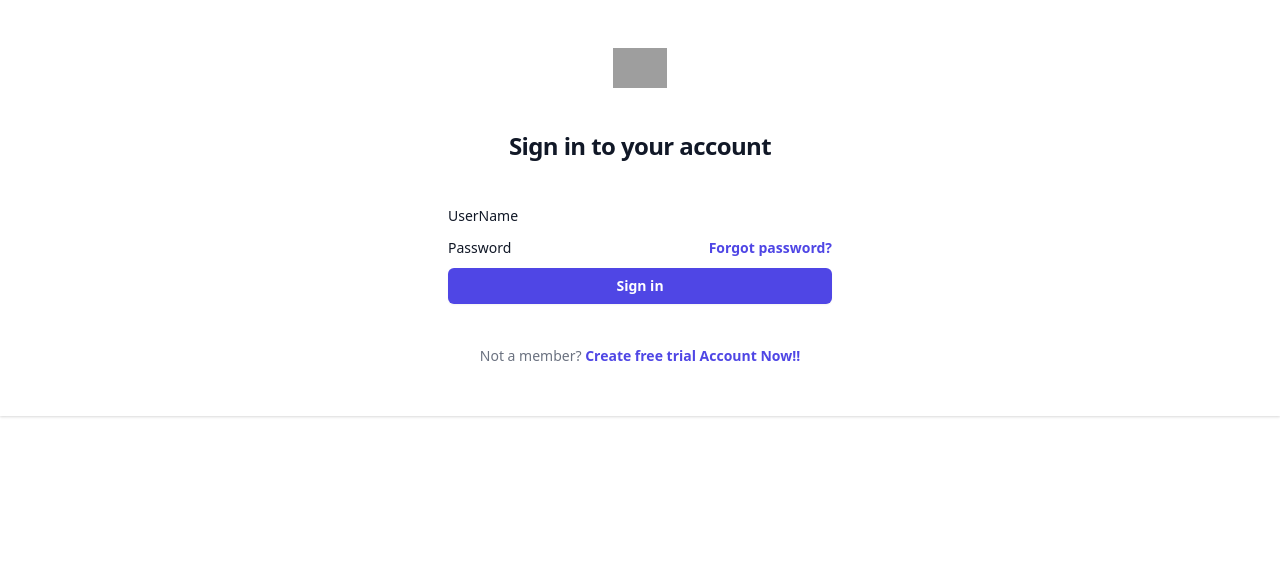
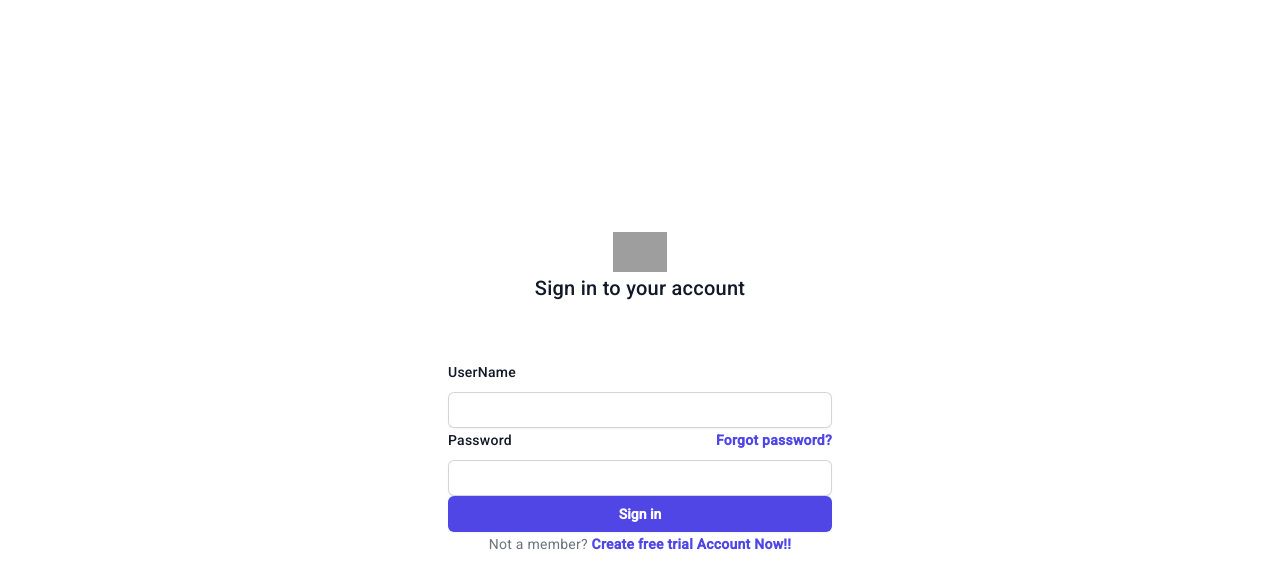
Before and after one commit to vickymayowa/Budget-Application-Using-Angular, an Angular app: page /login in a window 1280 px wide. Shown: the top 588 px of the page. Built offline with nearby package versions, Linux system fonts and the light colour scheme; grey boxes are pictures that could not be loaded.

Commit message:
Working on angular materail to use snackbar

```diff
--- a/angular.json
+++ b/angular.json
@@ -25,6 +25,7 @@
               "src/assets"
             ],
             "styles": [
+              "@angular/material/prebuilt-themes/indigo-pink.css",
               "src/styles.css"
             ],
             "scripts": []
@@ -87,6 +88,7 @@
               "src/assets"
             ],
             "styles": [
+              "@angular/material/prebuilt-themes/indigo-pink.css",
               "src/styles.css"
             ],
             "scripts": []
--- a/package.json
+++ b/package.json
@@ -11,10 +11,12 @@
   "private": true,
   "dependencies": {
     "@angular/animations": "^16.2.0",
+    "@angular/cdk": "^16.2.12",
     "@angular/common": "^16.2.0",
     "@angular/compiler": "^16.2.0",
     "@angular/core": "^16.2.0",
     "@angular/forms": "^16.2.0",
+    "@angular/material": "^16.2.12",
     "@angular/platform-browser": "^16.2.0",
     "@angular/platform-browser-dynamic": "^16.2.0",
     "@angular/router": "^16.2.0",
--- a/src/app/app.module.ts
+++ b/src/app/app.module.ts
@@ -8,6 +8,7 @@
 import { BudgetComponent } from './budget/budget.component';
 import { ErrorpageComponent } from './errorpage/errorpage.component';
 import { RegisterComponent } from './register/register.component';
+import { BrowserAnimationsModule } from '@angular/platform-browser/animations';
 
 @NgModule({
   declarations: [
@@ -21,6 +22,7 @@
     BrowserModule,
     AppRoutingModule,
     FormsModule,
+    BrowserAnimationsModule,
   ],
   providers: [],
   bootstrap: [AppComponent]
--- a/src/app/login/login.component.html
+++ b/src/app/login/login.component.html
@@ -18,7 +18,7 @@
         <div>
           <label for="email" class="block text-sm font-medium leading-6 text-gray-900">UserName</label>
           <div class="mt-2">
-          <!-- <input type="text" autocomplete="text" [(ngModel)]="username" class="block w-full rounded-md border-0 py-1.5 text-gray-900 shadow-sm ring-1 ring-inset ring-gray-300 placeholder:text-gray-400 focus:ring-2 focus:ring-inset focus:ring-indigo-600 sm:text-sm sm:leading-6"> -->
+          <input type="text" autocomplete="text" [(ngModel)]="username" class="block w-full rounded-md border-0 py-1.5 text-gray-900 shadow-sm ring-1 ring-inset ring-gray-300 placeholder:text-gray-400 focus:ring-2 focus:ring-inset focus:ring-indigo-600 sm:text-sm sm:leading-6">
           </div>
         </div>
 
@@ -30,7 +30,7 @@
             </div>
           </div>
           <div class="mt-2">
-            <!-- <input id="text" name="password" [(ngModel)]="password" type="password" autocomplete="current-password" class="block w-full rounded-md border-0 py-1.5 text-gray-900 shadow-sm ring-1 ring-inset ring-gray-300 placeholder:text-gray-400 focus:ring-2 focus:ring-inset focus:ring-indigo-600 sm:text-sm sm:leading-6"> -->
+            <input id="text" name="password" [(ngModel)]="password" type="password" autocomplete="current-password" class="block w-full rounded-md border-0 py-1.5 text-gray-900 shadow-sm ring-1 ring-inset ring-gray-300 placeholder:text-gray-400 focus:ring-2 focus:ring-inset focus:ring-indigo-600 sm:text-sm sm:leading-6">
           </div>
         </div>
 
--- a/src/index.html
+++ b/src/index.html
@@ -7,8 +7,11 @@
   <link href="https://cdn.jsdelivr.net/npm/tailwindcss@2.2.15/dist/tailwind.min.css" rel="stylesheet">
   <meta name="viewport" content="width=device-width, initial-scale=1">
   <link rel="icon" type="image/x-icon" href="favicon.ico">
+  <link rel="preconnect" href="https://fonts.gstatic.com">
+  <link href="https://fonts.googleapis.com/css2?family=Roboto:wght@300;400;500&display=swap" rel="stylesheet">
+  <link href="https://fonts.googleapis.com/icon?family=Material+Icons" rel="stylesheet">
 </head>
-<body>
+<body class="mat-typography">
   <app-root></app-root>
 </body>
 </html>
--- a/src/styles.css
+++ b/src/styles.css
@@ -1 +1,4 @@
 /* You can add global styles to this file, and also import other style files */
+
+html, body { height: 100%; }
+body { margin: 0; font-family: Roboto, "Helvetica Neue", sans-serif; }
```
Also changed, not shown: 1 other file (tests, documents, lock files or other folders).
